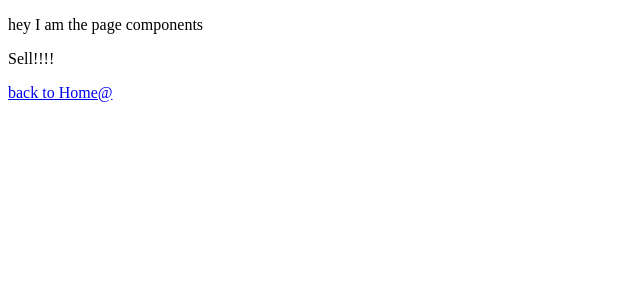
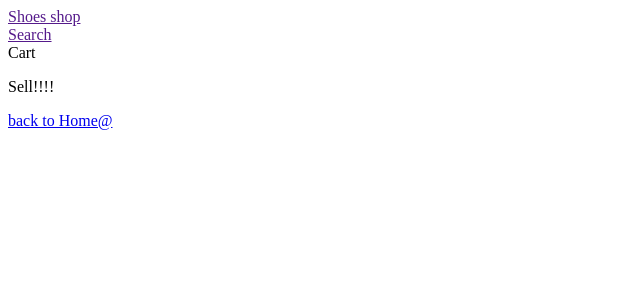
Before and after one commit to ally03/AdvanceReact, a Next.js app: page /sell in a window 1280 px wide. Shown: the top 300 px of the page, without its empty margins (0-640 px from the left). Built offline with nearby package versions, Linux system fonts and the light colour scheme.

Commit message:
initialize header of application

```diff
--- /dev/null
+++ b/components/Header.js
@@ -0,0 +1,13 @@
+const Header = () => (
+    <div>
+        <div className="bar">
+            <a href="">Shoes shop</a>
+        </div>
+        <div className="sub-bar">
+            <a href="">Search</a>
+        </div>
+        <div>Cart</div>
+    </div>
+);
+
+export default Header;
--- a/components/Page.js
+++ b/components/Page.js
@@ -1,11 +1,11 @@
 import React, { Component } from 'react'            // bring react components from react
-
+import Header from '../components/Header';
 
 class Page extends Component {
     render() {
         return (
             <div>
-                <p>hey I am the page components</p>
+                <Header />
                 {this.props.children}
             </div>
         )
--- a/pages/_app.js
+++ b/pages/_app.js
@@ -1,6 +1,5 @@
 import App, { Container } from "next/app";
-import Page from '../components/Page'
-
+import Page from '../components/Page';
 
 class MyApp extends App {
     render() {
```
Also changed, not shown: components/Nav.js (added, +8 -0 lines).
